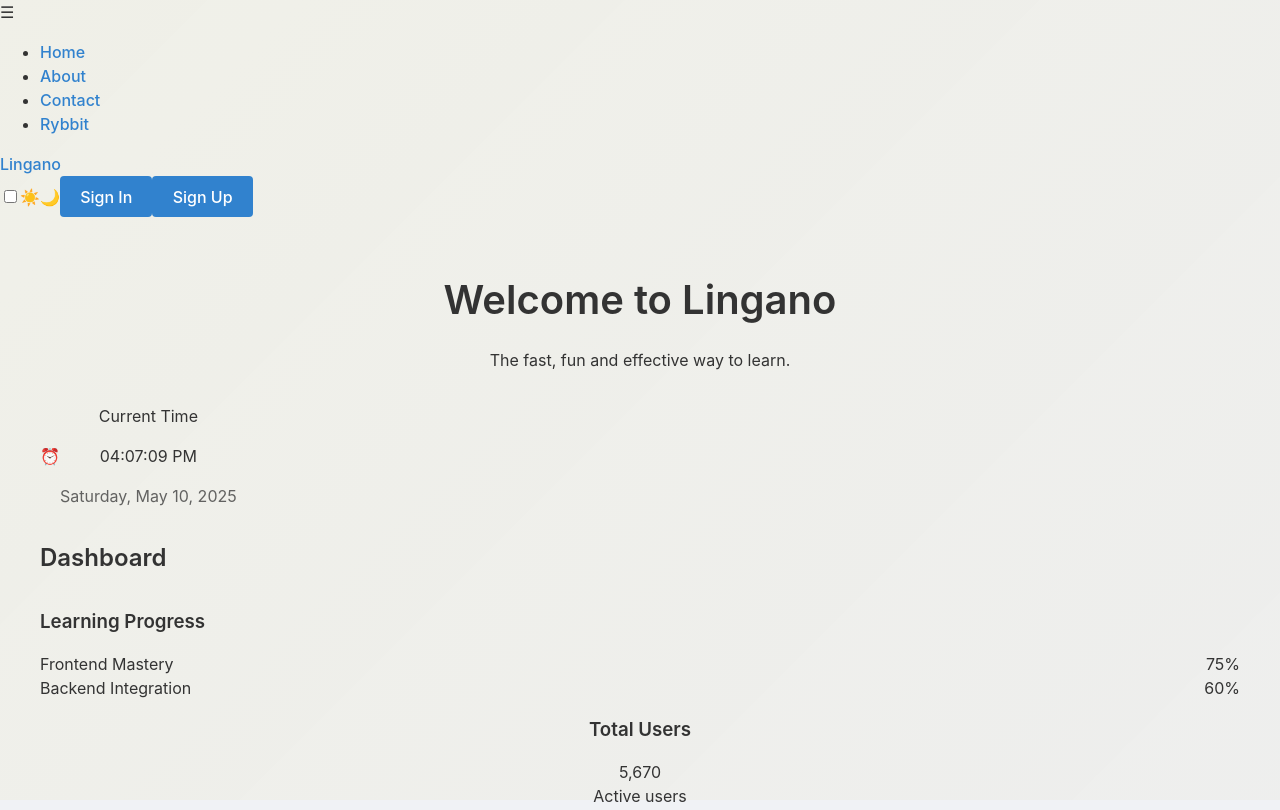
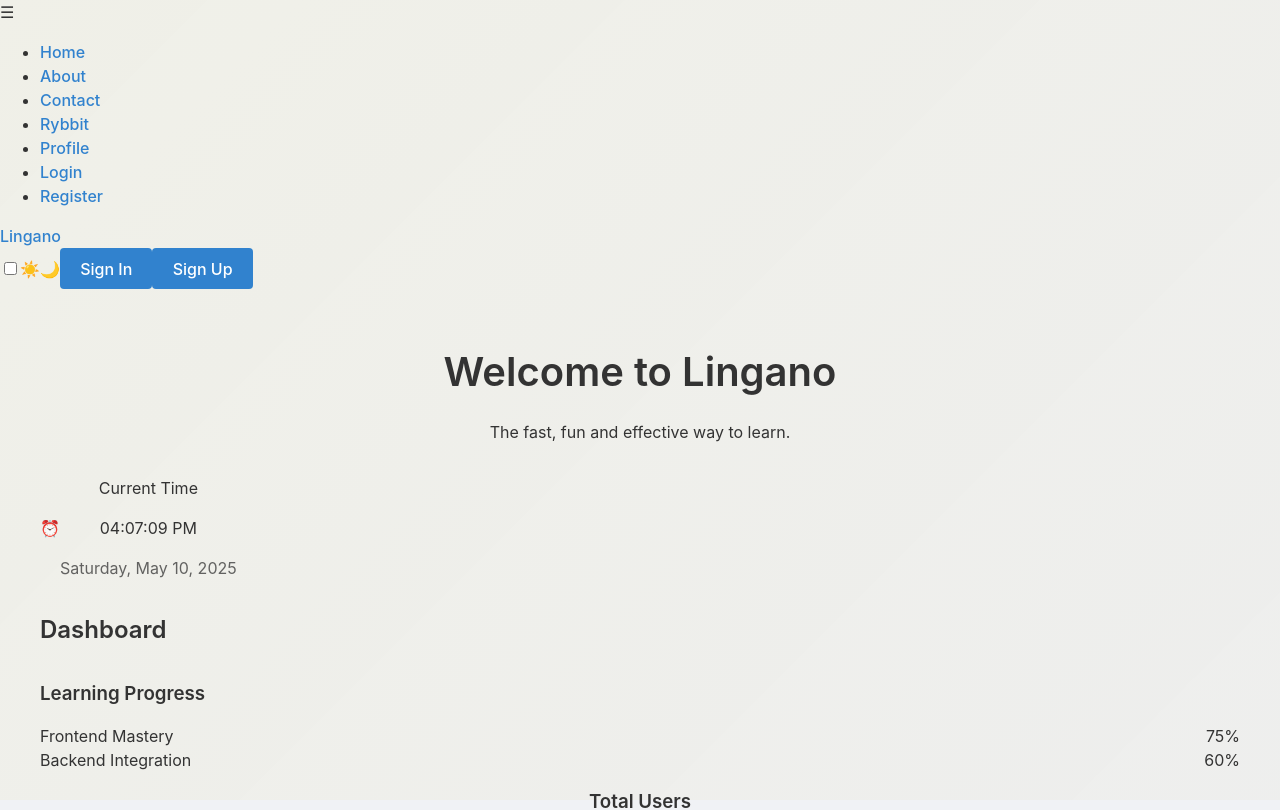
Before and after one commit to Lingano/V2-Frontend, a React (Vite) app: page / in a window 1280 px wide. Shown: the top 810 px of the page. Built offline with nearby package versions, Linux system fonts and the light colour scheme; no server answers.

Commit message:
feat: add navigation links for profile, login, and register in the app

```diff
--- a/src/App.tsx
+++ b/src/App.tsx
@@ -296,6 +296,15 @@
                                 <li>
                                     <Link to="/rybbit">Rybbit</Link>
                                 </li>
+                                <li>
+                                    <Link to="/profile">Profile</Link>
+                                </li>
+                                <li>
+                                    <Link to="/login">Login</Link>
+                                </li>
+                                <li>
+                                    <Link to="/register">Register</Link>
+                                </li>
                             </ul>
                         </div>
                         <Link
```
